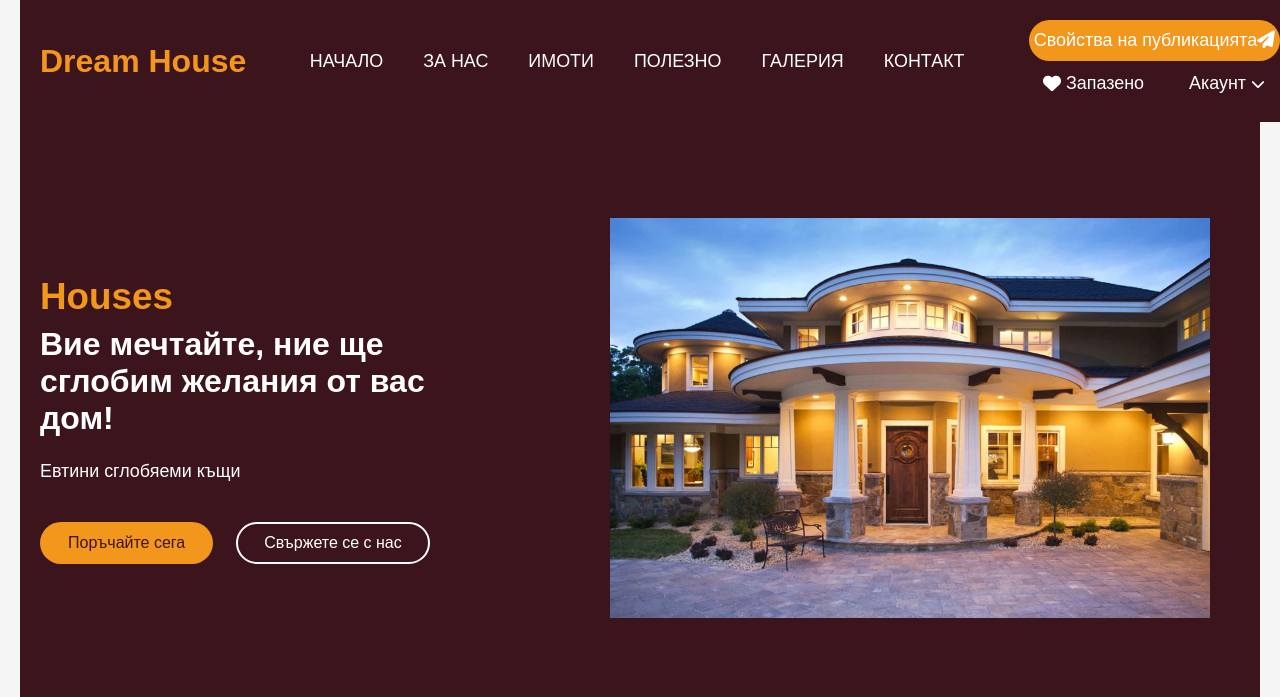
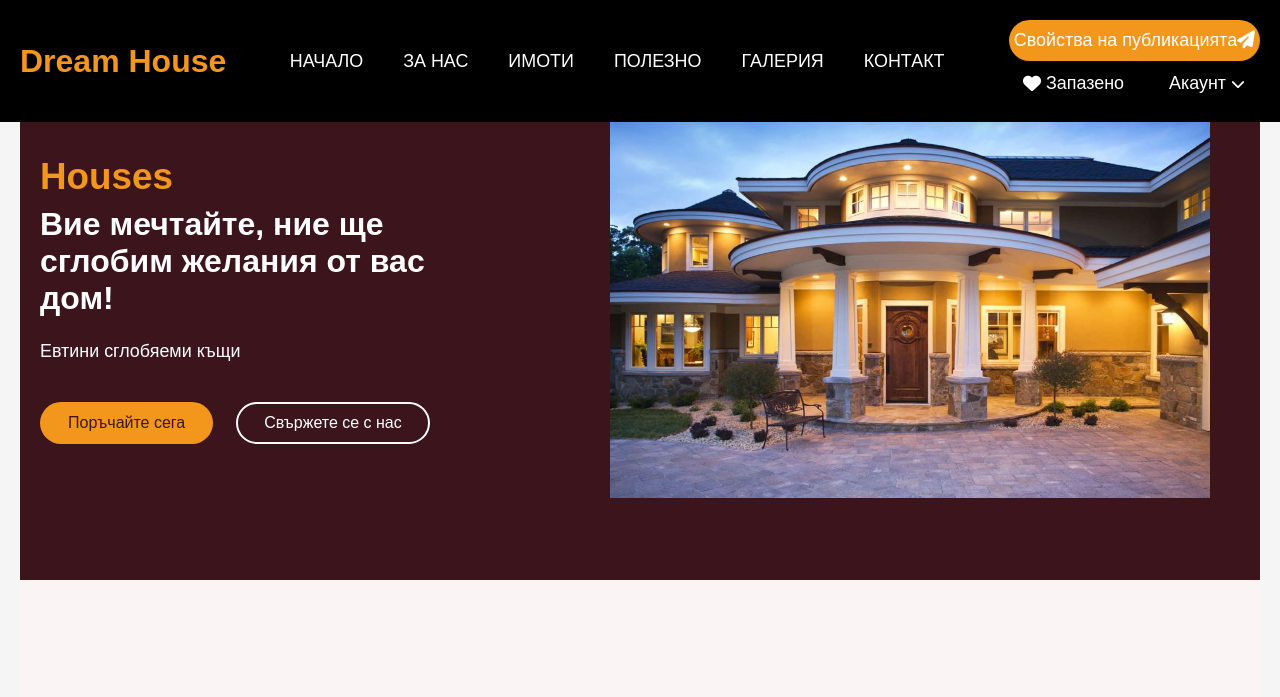
Before and after one commit to selinbeyhan/proekt, a plain HTML site: page index.html in a window 1280 px wide. Shown: the top 697 px of the page. Drawn offline with Linux system fonts and the light colour scheme; files whose address does not match are found by name; a web font is replaced by a local one.

Commit message:
Add files via upload

```diff
--- a/style.css
+++ b/style.css
@@ -5,7 +5,9 @@
     margin: 0;
     padding: 0;
 }
-
+body{
+    background-color: #a5a5a5;
+}
 :root {
     /* Colors */
 --white-color: #fff;
@@ -60,6 +62,7 @@ img {
     width: 100%;
 }
 
+
 /* Ana container ve içeriklerin genişliği */
 .section-content {
     margin: 0 auto;
@@ -87,9 +90,10 @@ img {
 header{
     position: fixed;
     width: 100%;
-    top: 0;
+    top: 0px;
+    right: 0px;
     z-index: 5;
-    background: var(--primary-color);
+    background: #000000;
 }
 
 header .navbar {
@@ -236,6 +240,7 @@ header .navbar {
 /* Dropdown Menü Öğeleri */
 .navbar .nav-menu .dropdown-menu .dropdown-item {
     padding: 10px 20px;
+    margin-top: 10px;
     color: var(--white-color);
     text-decoration: none;
     display: block;
@@ -359,14 +364,15 @@ body {
     margin-bottom: 40px; /* Aşağı boşluk bırakır */
 }
 .hero-section {
-    min-height: 100vh;
+    min-height: 20vh;
+    max-height: 70vh;
     background: var(--primary-color);
 }
 
 .hero-section .section-content {
     display: flex;
     align-items: center;
-    min-height: 100vh;
+    min-height: 70vh;
     color: var(--white-color);
     justify-content: space-between;
 }
@@ -500,6 +506,7 @@ body {
     border: 1px solid rgba(0, 0, 0, 0.2);
     box-shadow: 0 5px 15px rgba(0, 0, 0, 0.1);
     border-radius: 10px;
+
     overflow: hidden;
     background: #fff;
     flex: 1 1 300px;
@@ -868,7 +875,7 @@ body {
     padding: 10px 0;
     font-weight: bold;
     text-transform: capitalize;
-    text-decoration: underline
+    text-decoration: none
 }
 
 .footer .box a {
@@ -882,7 +889,7 @@ body {
 
 .footer .box a:hover {
     color: var(--secondary-color);
-    text-decoration: underline;
+    text-decoration: none;
 }
 
 /* Align payment icons to the right */
```
